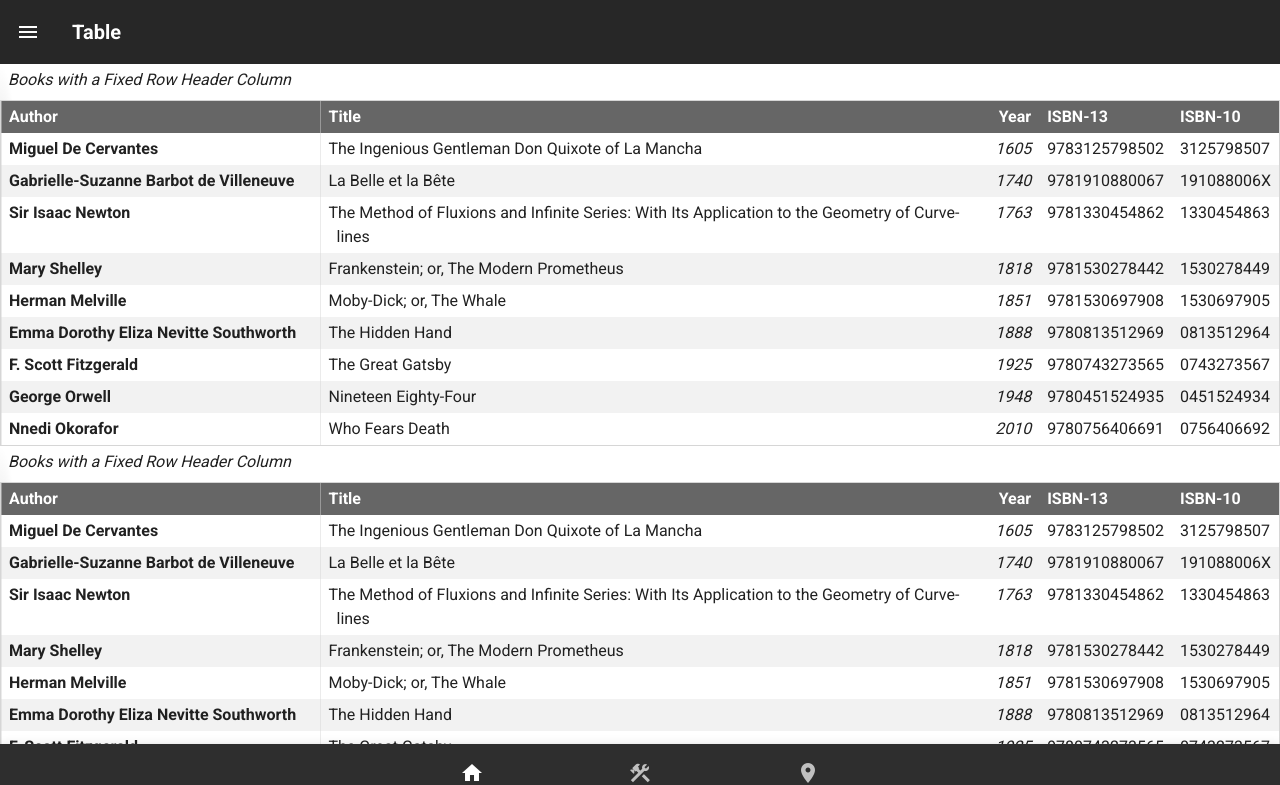
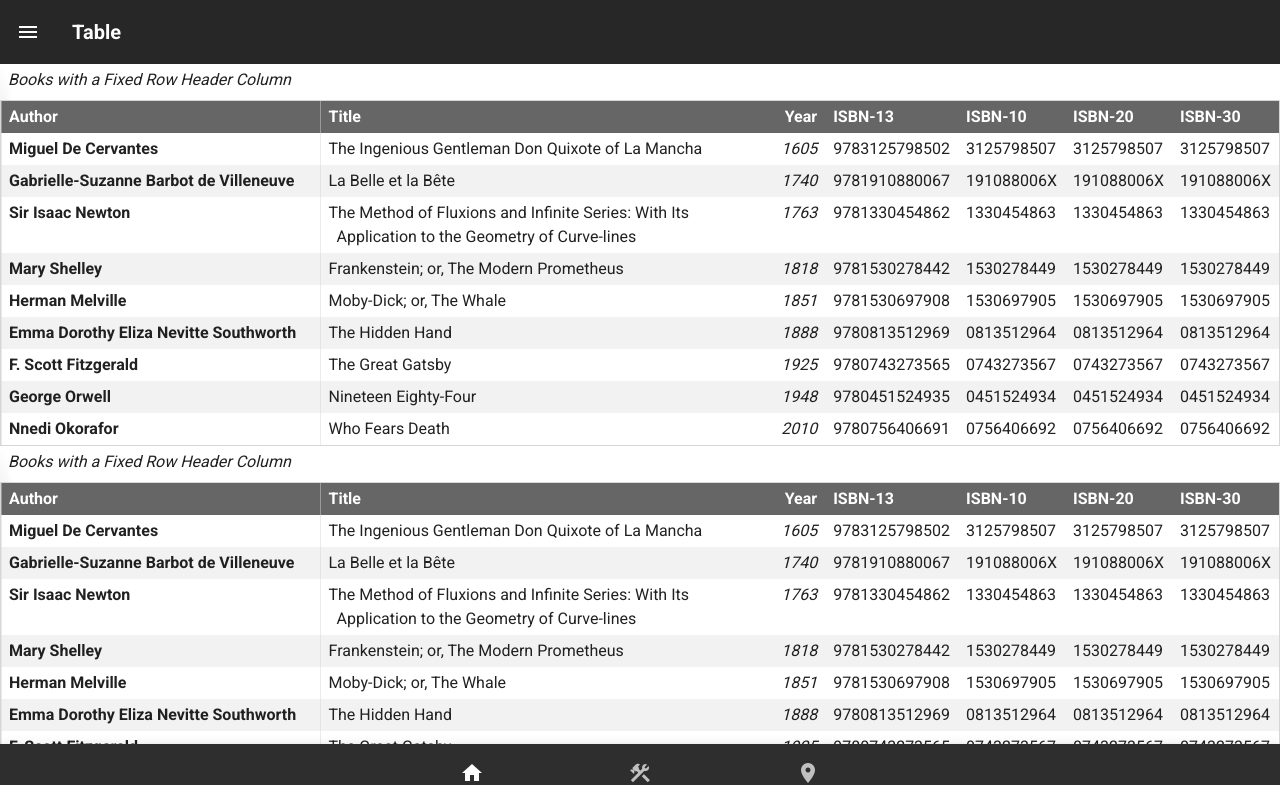
Before and after one commit to daveKoala/vue-boiler-plate, a Vue app: page /funky in a window 1280 px wide. Shown: the top 785 px of the page. Built offline with nearby package versions, Linux system fonts and the light colour scheme.

Commit message:
backgrounf changes

```diff
--- a/src/components/StrataTable/StrataTable.vue
+++ b/src/components/StrataTable/StrataTable.vue
@@ -19,6 +19,8 @@
             <th>Year</th>
             <th>ISBN-13</th>
             <th>ISBN-10</th>
+            <th>ISBN-20</th>
+            <th>ISBN-30</th>
           </tr>
         </thead>
         <tbody>
@@ -28,12 +30,16 @@
             <td>1605</td>
             <td>9783125798502</td>
             <td>3125798507</td>
+            <td>3125798507</td>
+            <td>3125798507</td>
           </tr>
           <tr>
             <th scope="row">Gabrielle-Suzanne Barbot de Villeneuve</th>
             <td>La Belle et la Bête</td>
             <td>1740</td>
             <td>9781910880067</td>
+            <td>191088006X</td>
+            <td>191088006X</td>
             <td>191088006X</td>
           </tr>
           <tr>
@@ -45,12 +51,16 @@
             <td>1763</td>
             <td>9781330454862</td>
             <td>1330454863</td>
+            <td>1330454863</td>
+            <td>1330454863</td>
           </tr>
           <tr>
             <th scope="row">Mary Shelley</th>
             <td>Frankenstein; or, The Modern Prometheus</td>
             <td>1818</td>
             <td>9781530278442</td>
+            <td>1530278449</td>
+            <td>1530278449</td>
             <td>1530278449</td>
           </tr>
           <tr>
@@ -59,12 +69,16 @@
             <td>1851</td>
             <td>9781530697908</td>
             <td>1530697905</td>
+            <td>1530697905</td>
+            <td>1530697905</td>
           </tr>
           <tr>
             <th scope="row">Emma Dorothy Eliza Nevitte Southworth</th>
             <td>The Hidden Hand</td>
             <td>1888</td>
             <td>9780813512969</td>
+            <td>0813512964</td>
+            <td>0813512964</td>
             <td>0813512964</td>
           </tr>
           <tr>
@@ -73,6 +87,8 @@
             <td>1925</td>
             <td>9780743273565</td>
             <td>0743273567</td>
+            <td>0743273567</td>
+            <td>0743273567</td>
           </tr>
           <tr>
             <th scope="row">George Orwell</th>
@@ -80,12 +96,16 @@
             <td>1948</td>
             <td>9780451524935</td>
             <td>0451524934</td>
+            <td>0451524934</td>
+            <td>0451524934</td>
           </tr>
           <tr>
             <th scope="row">Nnedi Okorafor</th>
             <td>Who Fears Death</td>
             <td>2010</td>
             <td>9780756406691</td>
+            <td>0756406692</td>
+            <td>0756406692</td>
             <td>0756406692</td>
           </tr>
         </tbody>
--- a/src/layouts/BasicLayout.vue
+++ b/src/layouts/BasicLayout.vue
@@ -16,9 +16,11 @@
     </v-navigation-drawer>
 
     <v-main class="">
+      <v-sheet class="mx-auto" max-width="1280" color="transparent">
       <slot>
         <p>Put content here</p>
       </slot>
+      </v-sheet>
     </v-main>
 
     <BottomNav />
```
